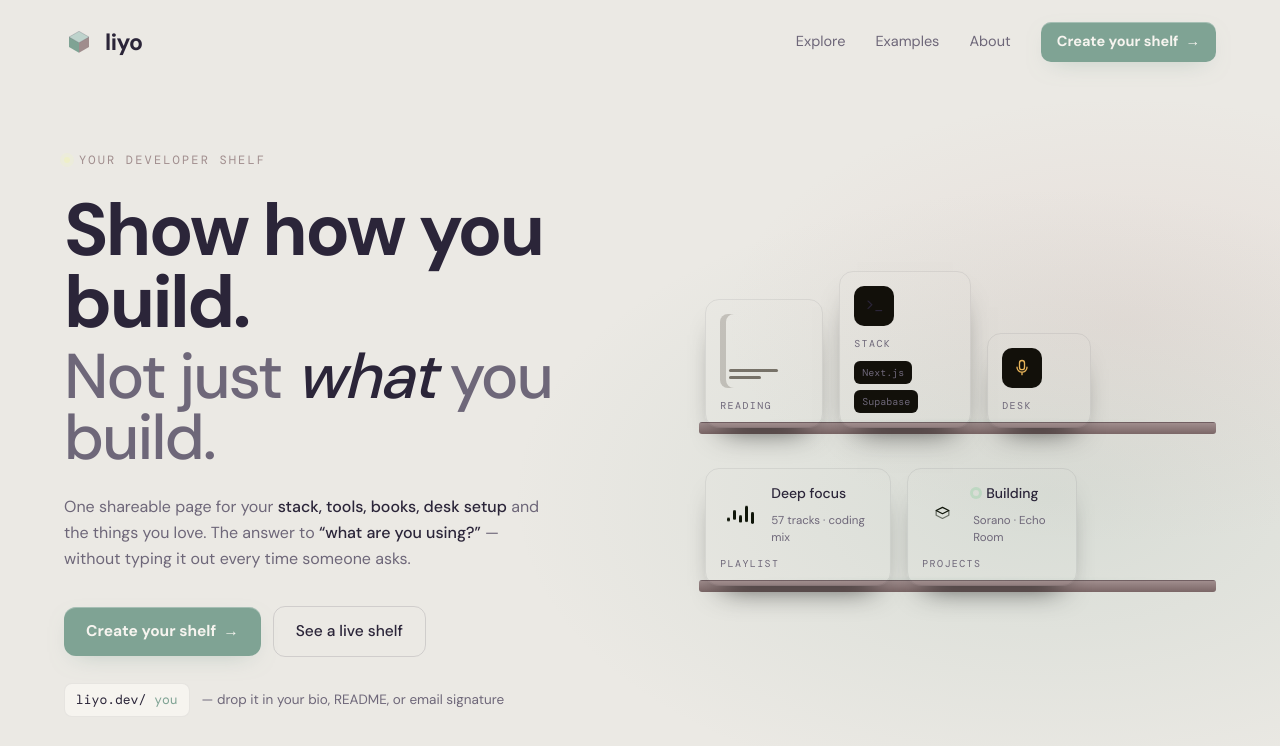
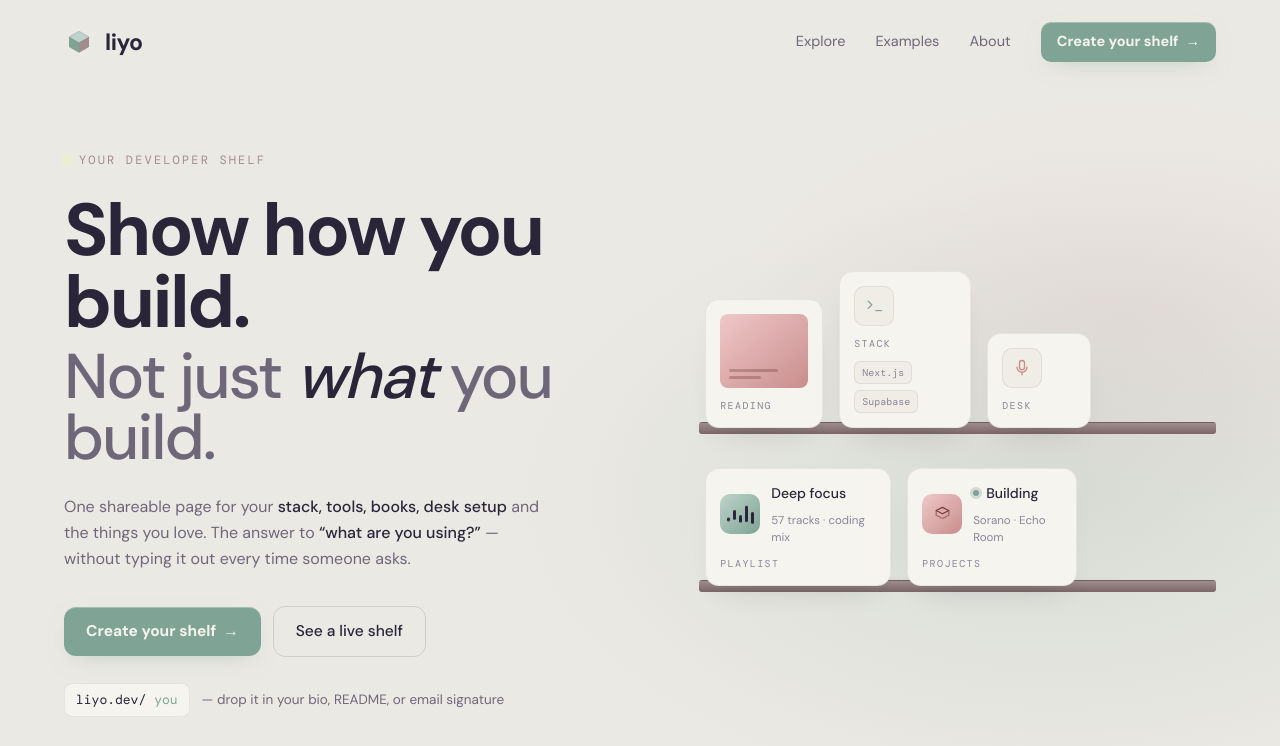
Before and after one commit to sillyledger/liyo, a Next.js app: page / in a window 1280 px wide. Shown: the top 746 px of the page. Built offline with nearby package versions, Linux system fonts and the light colour scheme.

Commit message:
Update shelf.tsx

```diff
--- a/components/shelf.tsx
+++ b/components/shelf.tsx
@@ -5,9 +5,9 @@
  */
 
 const TAG =
-  "font-mono text-[10px] uppercase tracking-[0.14em] text-muted";
+  "font-mono text-[10px] uppercase tracking-[0.14em] text-muted-2";
 const TILE =
-  "animate-settle relative flex flex-col gap-[10px] rounded-[14px] border border-line bg-ink-3 p-[14px] opacity-0 shadow-[0_18px_30px_-18px_rgba(0,0,0,0.8)]";
+  "animate-settle relative flex flex-col gap-[10px] rounded-[14px] border border-line bg-surface p-[14px] opacity-0 shadow-[0_18px_30px_-18px_var(--shadow-color)]";
 const GLYPH =
   "flex h-10 w-10 flex-shrink-0 items-center justify-center rounded-[10px]";
 
@@ -19,24 +19,24 @@ export function Shelf() {
         <div className="relative z-[2] flex flex-wrap items-end gap-4 px-[6px]">
           {/* reading */}
           <div className={`${TILE} w-[118px]`} style={{ animationDelay: "0.15s" }}>
-            <div className="flex h-[74px] flex-col justify-end gap-1 rounded-lg bg-gradient-to-br from-amber to-[#C98A3C] p-[9px] shadow-[inset_6px_0_0_rgba(30,20,8,0.18)]">
-              <span className="block h-[3px] w-[70%] rounded-sm bg-[rgba(30,20,8,0.55)]" />
-              <span className="block h-[3px] w-[45%] rounded-sm bg-[rgba(30,20,8,0.55)]" />
+            <div className="flex h-[74px] flex-col justify-end gap-1 rounded-lg bg-gradient-to-br from-coral to-coral-deep p-[9px]">
+              <span className="block h-[3px] w-[70%] rounded-sm bg-coral-text/35" />
+              <span className="block h-[3px] w-[45%] rounded-sm bg-coral-text/35" />
             </div>
             <span className={TAG}>Reading</span>
           </div>
 
           {/* stack */}
           <div className={`${TILE} w-[132px]`} style={{ animationDelay: "0.27s" }}>
-            <div className={`${GLYPH} border border-line bg-[#12100A]`}>
-              <span className="font-mono text-[15px] text-leaf">&gt;_</span>
+            <div className={`${GLYPH} border border-line bg-surface-2`}>
+              <span className="font-mono text-[15px] text-sea-deep">&gt;_</span>
             </div>
             <span className={TAG}>Stack</span>
             <div className="flex flex-wrap gap-[6px]">
               {["Next.js", "Supabase"].map((c) => (
                 <span
                   key={c}
-                  className="rounded-md border border-line bg-[#12100A] px-[7px] py-[3px] font-mono text-[10px] text-muted"
+                  className="rounded-md border border-line bg-surface-2 px-[7px] py-[3px] font-mono text-[10px] text-muted-2"
                 >
                   {c}
                 </span>
@@ -46,10 +46,10 @@ export function Shelf() {
 
           {/* desk */}
           <div className={`${TILE} w-[104px]`} style={{ animationDelay: "0.39s" }}>
-            <div className={`${GLYPH} border border-line bg-[#12100A]`}>
+            <div className={`${GLYPH} border border-line bg-surface-2 text-coral-deep`}>
               <svg width="20" height="20" viewBox="0 0 24 24" fill="none">
-                <rect x="9" y="3" width="6" height="11" rx="3" stroke="#E8B45A" strokeWidth="1.6" />
-                <path d="M6 11a6 6 0 0 0 12 0M12 17v3" stroke="#E8B45A" strokeWidth="1.6" strokeLinecap="round" />
+                <rect x="9" y="3" width="6" height="11" rx="3" stroke="currentColor" strokeWidth="1.6" />
+                <path d="M6 11a6 6 0 0 0 12 0M12 17v3" stroke="currentColor" strokeWidth="1.6" strokeLinecap="round" />
               </svg>
             </div>
             <span className={TAG}>Desk</span>
@@ -64,20 +64,20 @@ export function Shelf() {
           {/* playlist */}
           <div className={`${TILE} w-[186px]`} style={{ animationDelay: "0.5s" }}>
             <div className="flex items-center gap-[11px]">
-              <div className={`${GLYPH} bg-gradient-to-br from-leaf to-leaf-deep`}>
+              <div className={`${GLYPH} bg-gradient-to-br from-sea to-sea-deep`}>
                 <div className="flex h-[18px] items-end gap-[3px]">
                   {[40, 90, 55, 100, 65].map((h, i) => (
                     <i
                       key={i}
-                      className="animate-eq w-[3px] rounded-sm bg-[#0F1509]"
+                      className="animate-eq w-[3px] rounded-sm bg-slate"
                       style={{ height: `${h}%`, animationDelay: `${i * 0.12}s` }}
                     />
                   ))}
                 </div>
               </div>
               <div className="flex flex-col gap-2">
-                <span className="text-[14px] font-medium text-paper">Deep focus</span>
-                <span className="text-[11.5px] text-muted">57 tracks · coding mix</span>
+                <span className="text-[14px] font-medium text-fg">Deep focus</span>
+                <span className="text-[11.5px] text-muted-2">57 tracks · coding mix</span>
               </div>
             </div>
             <span className={TAG}>Playlist</span>
@@ -86,18 +86,18 @@ export function Shelf() {
           {/* building */}
           <div className={`${TILE} w-[170px]`} style={{ animationDelay: "0.62s" }}>
             <div className="flex items-center gap-[11px]">
-              <div className={`${GLYPH} bg-gradient-to-br from-amber to-[#B87A2E]`}>
+              <div className={`${GLYPH} bg-gradient-to-br from-coral to-coral-deep text-coral-text`}>
                 <svg width="19" height="19" viewBox="0 0 24 24" fill="none">
-                  <path d="M4 7l8-4 8 4-8 4-8-4Z" stroke="#0F1509" strokeWidth="1.6" strokeLinejoin="round" />
-                  <path d="M4 7v6l8 4 8-4V7" stroke="#0F1509" strokeWidth="1.6" strokeLinejoin="round" opacity="0.55" />
+                  <path d="M4 7l8-4 8 4-8 4-8-4Z" stroke="currentColor" strokeWidth="1.6" strokeLinejoin="round" />
+                  <path d="M4 7v6l8 4 8-4V7" stroke="currentColor" strokeWidth="1.6" strokeLinejoin="round" opacity="0.6" />
                 </svg>
               </div>
               <div className="flex flex-col gap-2">
-                <span className="flex items-center gap-[7px] text-[14px] font-medium text-paper">
-                  <span className="h-[6px] w-[6px] rounded-full bg-leaf shadow-[0_0_0_3px_rgba(94,201,122,0.22)]" />
+                <span className="flex items-center gap-[7px] text-[14px] font-medium text-fg">
+                  <span className="h-[6px] w-[6px] rounded-full bg-accent shadow-[0_0_0_3px_rgba(127,163,148,0.3)]" />
                   Building
                 </span>
-                <span className="text-[11.5px] text-muted">Sorano · Echo Room</span>
+                <span className="text-[11.5px] text-muted-2">Sorano · Echo Room</span>
               </div>
             </div>
             <span className={TAG}>Projects</span>
```
